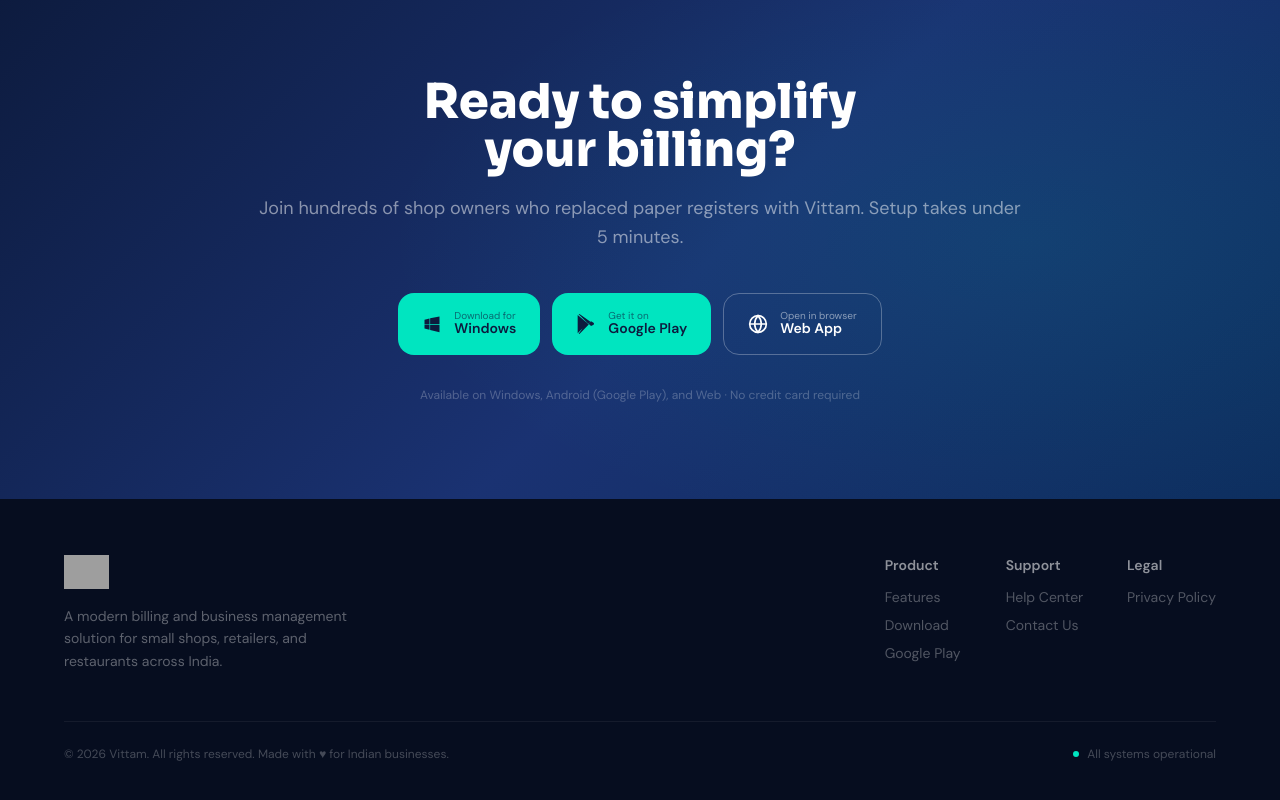
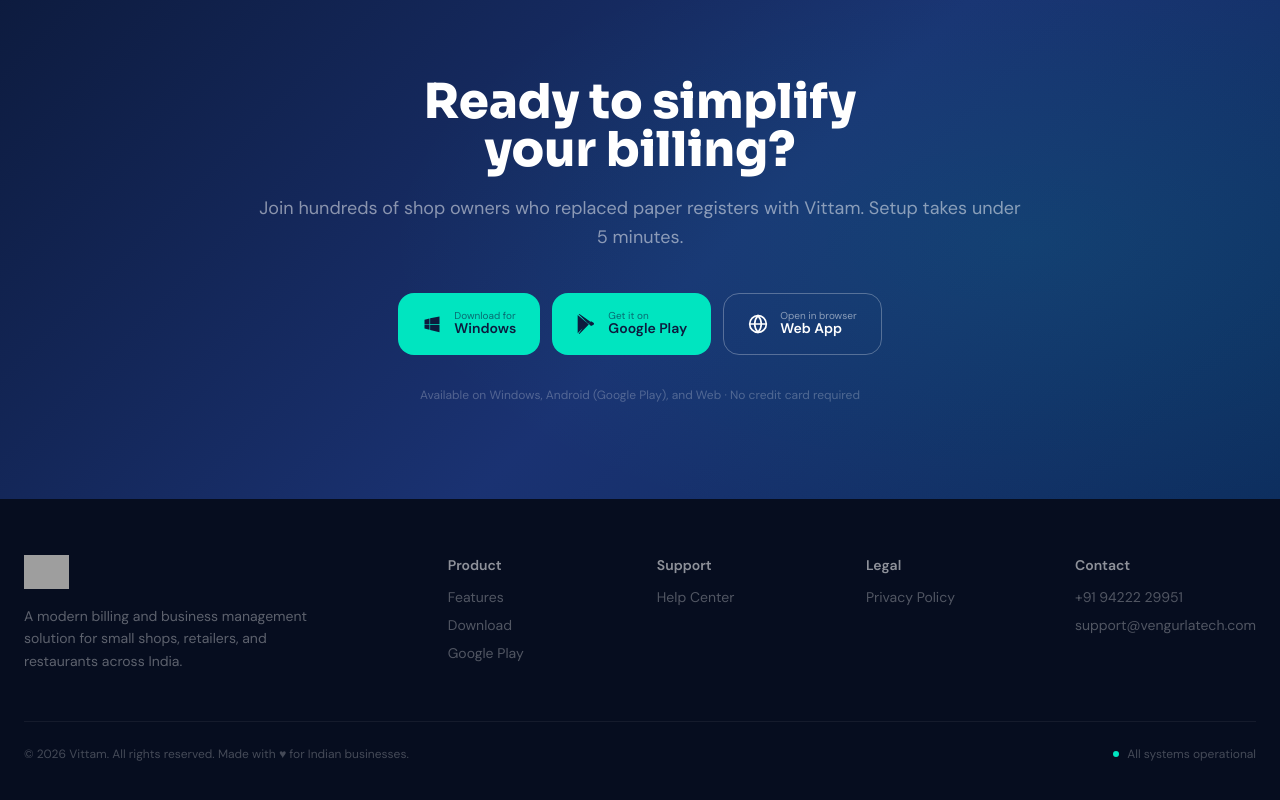
Before and after one commit to CHSM-App/Billing_Software, a React (Vite) app in the folder landingPage/: page / in a window 1280 px wide. Shown: the part 3729-4529 px from the top of the page. Built offline with nearby package versions, Linux system fonts and the light colour scheme; grey boxes are pictures that could not be loaded.

Commit message:
feat: update footer and help center with contact details and WhatsApp support link

```diff
--- a/landingPage/src/components/Footer.jsx
+++ b/landingPage/src/components/Footer.jsx
@@ -10,7 +10,6 @@
   ],
   Support: [
     { label: 'Help Center', href: '/help' },
-    { label: 'Contact Us',  href: 'mailto:support@vengurlatech.com' },
   ],
   Legal: [
     { label: 'Privacy Policy', href: '/privacy' },
@@ -37,7 +36,7 @@
 export default function Footer() {
   return (
     <footer className="px-6 py-14" style={{ background: '#060d1f' }}>
-      <div className="max-w-6xl mx-auto">
+      <div className="max-w-7xl mx-auto">
 
         {/* Top row */}
         <div className="flex flex-col md:flex-row justify-between gap-10 mb-12">
@@ -51,7 +50,7 @@
           </div>
 
           {/* Link columns */}
-          <div className="grid grid-cols-2 md:grid-cols-3 gap-8 text-sm">
+          <div className="grid grid-cols-3 md:grid-cols-4 gap-7 text-sm">
             {Object.entries(LINKS).map(([col, items]) => (
               <div key={col}>
                 <p className="font-semibold text-white/55 mb-3">{col}</p>
@@ -64,6 +63,29 @@
                 </ul>
               </div>
             ))}
+
+            {/* Contact details shown directly */}
+            <div>
+              <p className="font-semibold text-white/55 mb-3">Contact</p>
+              <ul className="space-y-2">
+                <li>
+                  <a
+                    href="tel:+919422229951"
+                    className="text-white/30 hover:text-white/70 transition-colors"
+                  >
+                    +91 94222 29951
+                  </a>
+                </li>
+                <li>
+                  <a
+                    href="mailto:support@vengurlatech.com"
+                    className="text-white/30 hover:text-white/70 transition-colors break-all"
+                  >
+                    support@vengurlatech.com
+                  </a>
+                </li>
+              </ul>
+            </div>
           </div>
         </div>
 
--- a/landingPage/src/components/helpcenter.jsx
+++ b/landingPage/src/components/helpcenter.jsx
@@ -433,9 +433,9 @@
           >
             <MessageCircle size={26} className="mx-auto mb-3" style={{ color: '#00e5c0' }} />
             <h3 className="font-display font-bold text-white text-sm mb-1">WhatsApp Support</h3>
-            <p className="text-white/40 text-xs mb-4">Chat with us for quick help</p>
+            <p className="text-white/40 text-xs mb-4">Chat or call us at +91 94222 29951</p>
             <a
-              href="https://wa.me/919XXXXXXXXX"
+              href="https://wa.me/919422229951"
               target="_blank"
               rel="noopener noreferrer"
               className="inline-block text-xs font-bold px-4 py-2.5 rounded-xl"
```
